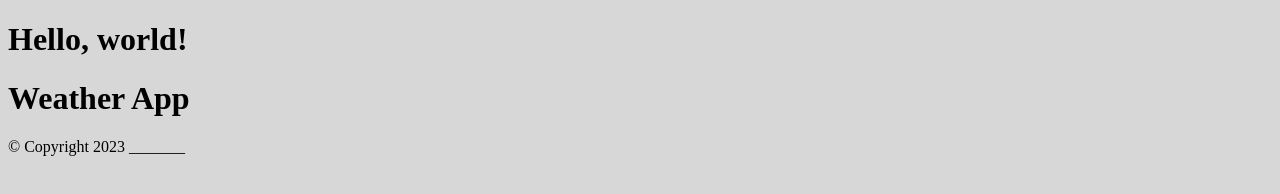
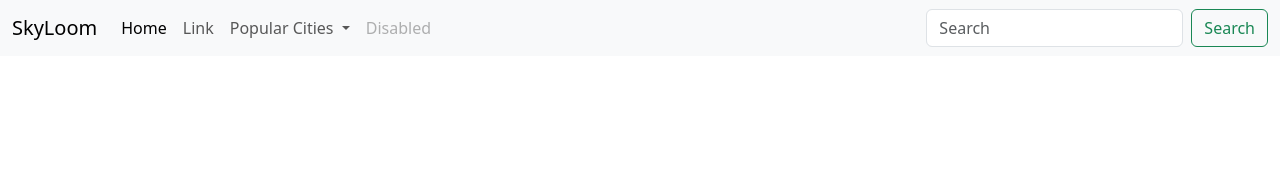
Before and after one commit to PranjalPatel14/weatherApp, a plain HTML site: page index.html in a window 1280 px wide. Drawn offline with nearby package versions, Linux system fonts and the light colour scheme; no server answers.

Commit message:
bootstrap added

```diff
--- a/index.html
+++ b/index.html
@@ -3,21 +3,47 @@
   <head>
     <meta charset="utf-8">
     <meta name="viewport" content="width=device-width, initial-scale=1">
-        <title>Weather APP</title>
-        <link rel="stylesheet" href="css/master.css">
-
+    <title>My Weather App</title>
+    <link href="https://cdn.jsdelivr.net/npm/bootstrap@5.3.1/dist/css/bootstrap.min.css" rel="stylesheet" integrity="sha384-4bw+/aepP/YC94hEpVNVgiZdgIC5+VKNBQNGCHeKRQN+PtmoHDEXuppvnDJzQIu9" crossorigin="anonymous">
   </head>
   <body>
-        <h1>Hello, world!</h1>
-<!-- CSS Stylesheets -->
-        <header>
-            <h1>Weather App</h1>
-        </header>
-        <footer>
-            <p class="copyright-text">© Copyright 2023 _______ </p>
-        </footer>
-
-<!-- Our codes -->
+    <nav class="navbar navbar-expand-lg bg-body-tertiary">
+        <div class="container-fluid">
+          <a class="navbar-brand" href="#">SkyLoom</a>
+          <button class="navbar-toggler" type="button" data-bs-toggle="collapse" data-bs-target="#navbarSupportedContent" aria-controls="navbarSupportedContent" aria-expanded="false" aria-label="Toggle navigation">
+            <span class="navbar-toggler-icon"></span>
+          </button>
+          <div class="collapse navbar-collapse" id="navbarSupportedContent">
+            <ul class="navbar-nav me-auto mb-2 mb-lg-0">
+              <li class="nav-item">
+                <a class="nav-link active" aria-current="page" href="#">Home</a>
+              </li>
+              <li class="nav-item">
+                <a class="nav-link" href="#">Link</a>
+              </li>
+              <li class="nav-item dropdown">
+                <a class="nav-link dropdown-toggle" href="#" role="button" data-bs-toggle="dropdown" aria-expanded="false">
+                  Popular Cities
+                </a>
+                <ul class="dropdown-menu">
+                  <li><a class="dropdown-item" href="#">Delhi</a></li>
+                  <li><a class="dropdown-item" href="#">Ahmedabad</a></li>
+                  <li><hr class="dropdown-divider"></li>
+                  <li><a class="dropdown-item" href="#">Mumbai</a></li>
+                </ul>
+              </li>
+              <li class="nav-item">
+                <a class="nav-link disabled" aria-disabled="true">Disabled</a>
+              </li>
+            </ul>
+            <form class="d-flex" role="search">
+              <input class="form-control me-2" type="search" placeholder="Search" aria-label="Search">
+              <button class="btn btn-outline-success" type="submit">Search</button>
+            </form>
+          </div>
+        </div>
+      </nav>
+    <script src="https://cdn.jsdelivr.net/npm/bootstrap@5.3.1/dist/js/bootstrap.bundle.min.js" integrity="sha384-HwwvtgBNo3bZJJLYd8oVXjrBZt8cqVSpeBNS5n7C8IVInixGAoxmnlMuBnhbgrkm" crossorigin="anonymous"></script>
     <script src="main.js"></script>
   </body>
 </html>
--- a/main.js
+++ b/main.js
@@ -8,7 +8,7 @@ const options = {
 };
 
 
-fetch('https://weather-by-api-ninjas.p.rapidapi.com/v1/weather?city=Delhi',options)
+fetch('https://weather-by-api-ninjas.p.rapidapi.com/v1/weather?city=ahmedabad',options)
 	.then(response =>response.json())
 	.then(response =>console.log(response))
 	.catch(err =>console.error(err))
```
Lines whose indentation alone changed are shown as unchanged.
